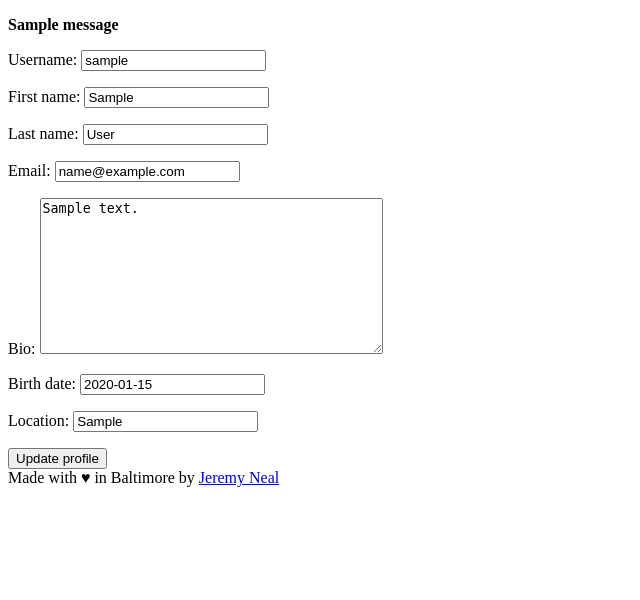
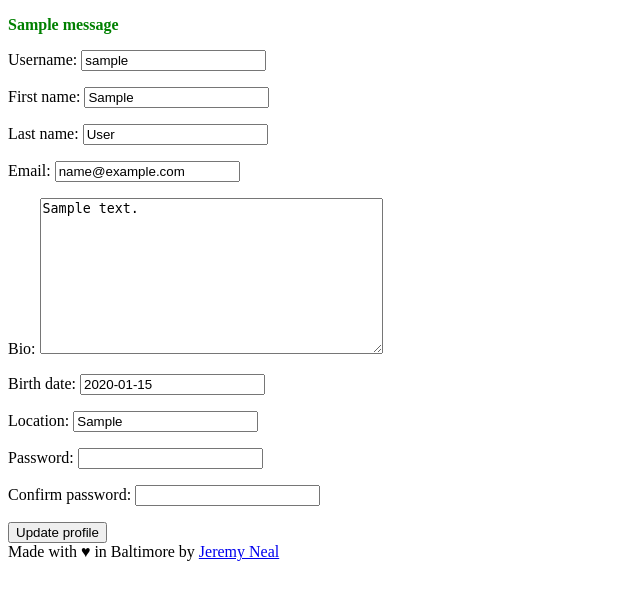
Before and after one commit to radglob/job-search-crm, a Django app: page /accounts/1/profile in a window 1280 px wide. Shown: the part 88-688 px from the top of the page, without its empty margins (0-640 px from the left). Run offline with Django 3.2, Linux system fonts and the light colour scheme; a user stored in the database is signed in; tables that the repository leaves empty hold one stand-in row (values such as "Sample post"); one stand-in notice (Sample message) is shown.

Commit message:
Users can now change their password.

```diff
--- a/job_search_crm/applications/forms.py
+++ b/job_search_crm/applications/forms.py
@@ -27,3 +27,5 @@ class CustomerProfileForm(forms.Form):
     bio = forms.CharField(widget=forms.Textarea)
     birth_date = forms.DateField()
     location = forms.CharField()
+    password = forms.CharField(widget=forms.PasswordInput)
+    confirm_password = forms.CharField(widget=forms.PasswordInput)
--- a/job_search_crm/applications/templates/applications/profile.html
+++ b/job_search_crm/applications/templates/applications/profile.html
@@ -4,7 +4,9 @@
 {% if messages %}
   {% for message in messages %}
     {% if message.level == DEFAULT_MESSAGE_LEVELS.SUCCESS %}
-    <strong>{{ message }}</strong>
+    <strong style="color:green">{{ message }}</strong>
+    {% elif message.level == DEFAULT_MESSAGE_LEVELS.ERROR %}
+    <strong style="color:red">{{ message }}</strong>
     {% endif %}
   {% endfor %}
 {% endif %}
--- a/job_search_crm/applications/views.py
+++ b/job_search_crm/applications/views.py
@@ -221,19 +221,44 @@ def delete_event(request, application_id, event_id):
 def edit_profile(request, user_id):
     user_keys = ("first_name", "last_name", "email")
     profile_keys = ("bio", "birth_date", "location")
+    password_keys = ("password", "confirm_password")
 
-    print(request.POST)
     for k in user_keys:
         value = request.POST.get(k)
         if value:
             setattr(request.user, k, value)
-    request.user.save()
 
     for k in profile_keys:
         value = request.POST.get(k)
         if value:
             setattr(request.user.customerprofile, k, value)
+
+    password_values = (password, confirm_password) = [
+        request.POST.get(k) for k in password_keys
+    ]
+    if all(password_values):
+        if request.user.check_password(password):
+            messages.error(request, "This is your current password.")
+            return HttpResponseRedirect(
+                reverse(
+                    "applications:view_profile", kwargs={"user_id": request.user.id}
+                )
+            )
+
+        elif password != confirm_password:
+            messages.error(request, "Passwords do not match.")
+            return HttpResponseRedirect(
+                reverse(
+                    "applications:view_profile", kwargs={"user_id": request.user.id}
+                )
+            )
+
+        else:
+            request.user.set_password(password)
+
+    request.user.save()
     request.user.customerprofile.save()
+
     messages.success(request, "Profile updated successfully.")
     return HttpResponseRedirect(
         reverse("applications:view_profile", kwargs={"user_id": request.user.id})
```
Also changed, not shown: job_search_crm/applications/tests.py (+40 -1 lines).
